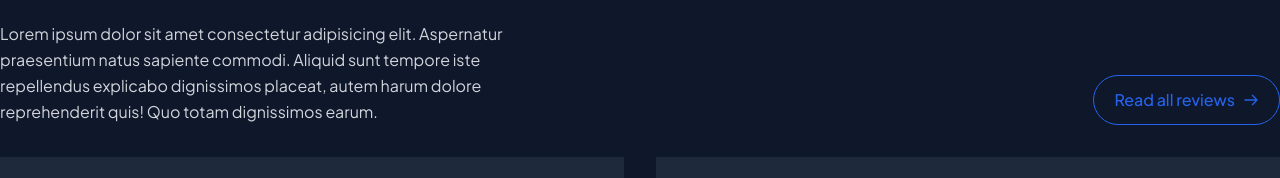
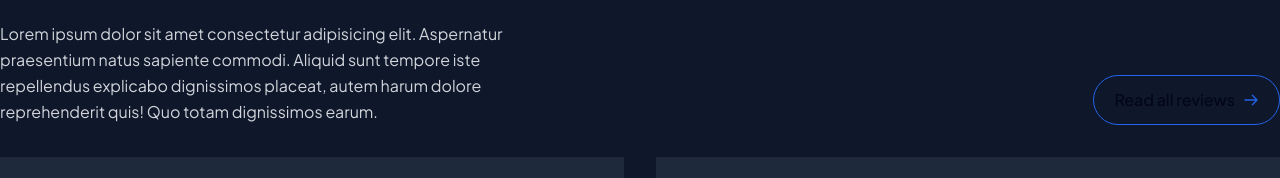
Before and after one commit to alvimuh/belajar-tailwindcss, a website: page src/index.html in a window 1280 px wide. Shown: the part 1816-1994 px from the top of the page. Drawn offline with Linux system fonts and the light colour scheme.

Commit message:
update css

```diff
--- a/src/index.html
+++ b/src/index.html
@@ -126,7 +126,7 @@
 
         <a href="#"
           class="mt-6 inline-flex shrink-0 items-center gap-2 rounded-full border border-blue-600 px-5 py-3 text-blue-600 transition hover:bg-blue-600 hover:text-white md:mt-0">
-          <span class="font-medium"> Read all reviews </span>
+          <span class="font-medium text-slate-950"> Read all reviews </span>
 
           <svg xmlns="http://www.w3.org/2000/svg" class="size-4 rtl:rotate-180" fill="none" viewBox="0 0 24 24"
             stroke="currentColor">
```
Also changed, not shown: src/output.css.
